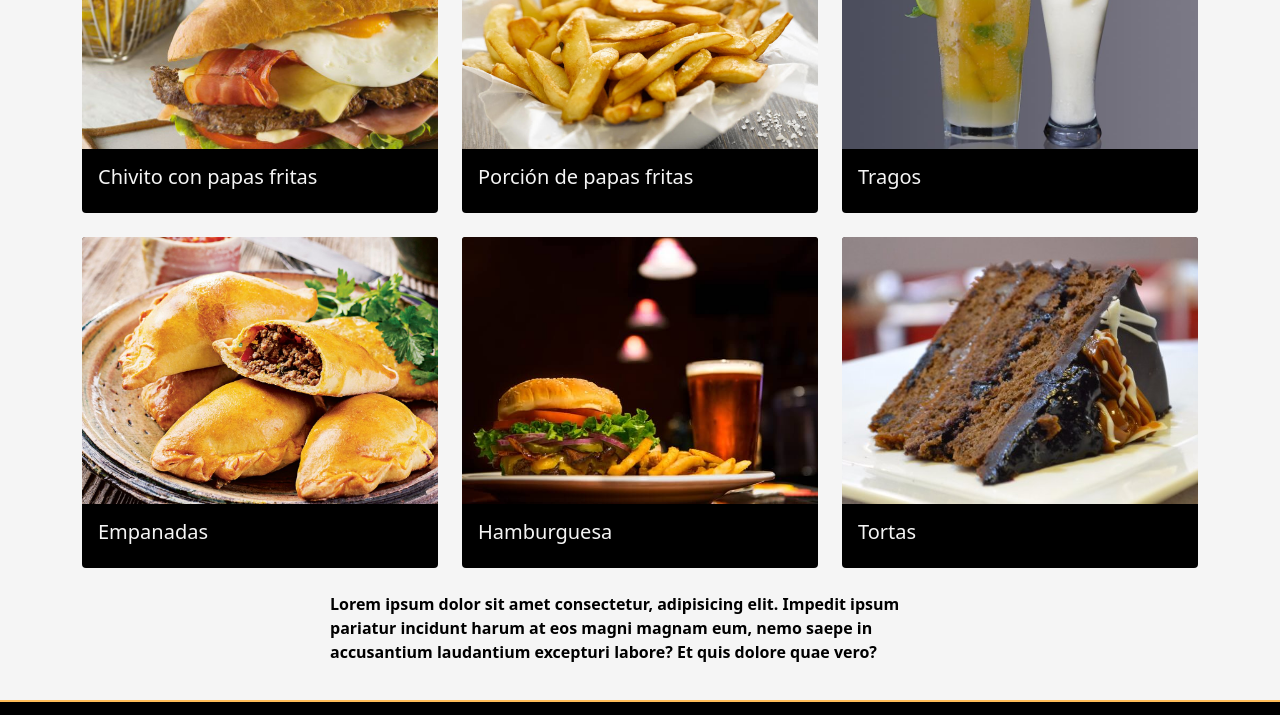
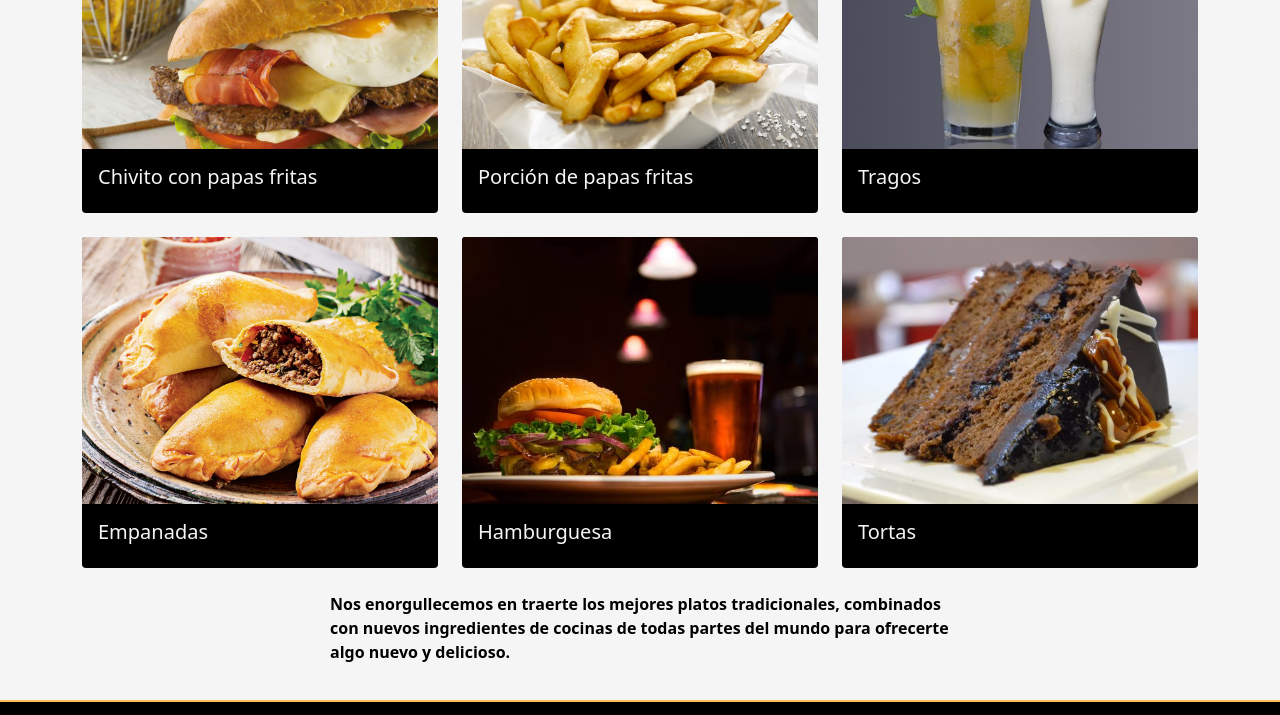
Before and after one commit to ceciliadean182/maclarens, a plain HTML site: page index.html in a window 1280 px wide. Shown: the part 326-1041 px from the top of the page. Drawn offline with nearby package versions, Linux system fonts and the light colour scheme.

Commit message:
se realizan cambios en p index

```diff
--- a/index.html
+++ b/index.html
@@ -118,7 +118,10 @@
             </div>
         </section>
         <section class="presentacion">
-            <p class="presentacion__textos">Lorem ipsum dolor sit amet consectetur, adipisicing elit. Impedit ipsum pariatur incidunt harum at eos magni magnam eum, nemo saepe in accusantium laudantium excepturi labore? Et quis dolore quae vero?</p>
+            <p class="presentacion__textos">
+                Nos enorgullecemos en traerte los mejores platos tradicionales, combinados con nuevos
+                ingredientes de cocinas de todas partes del mundo para ofrecerte algo nuevo y delicioso.
+            </p>
         </section>
     </main>
     <footer class="footer">
```
